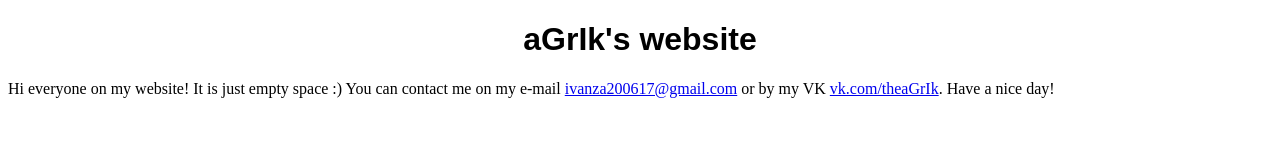
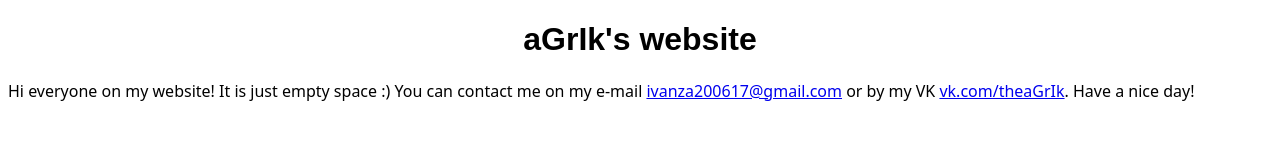
Before and after one commit to aGrIklololol/aGrIk, a plain HTML site: page index.html in a window 1280 px wide. Drawn offline with Linux system fonts and the light colour scheme.

Commit message:
Update index.html

```diff
--- a/index.html
+++ b/index.html
@@ -6,9 +6,9 @@
 <meta http-equiv="X-UA-Compatible" content="ie=edge">
 	<title>aGrIk</title>
 </head>
-
+<!-- I'M WATCHING YOU! -->
 <body>
 <center><h1 style="font-family: Montserrat,sans-serif;">aGrIk's website</h1></center>
-    <p>Hi everyone on my website! It is just empty space :) You can contact me on my e-mail <a href="mailto:ivanza200617@gmail.com">ivanza200617@gmail.com</a> or by my VK <a href="https://vk.com/theaGrIk">vk.com/theaGrIk</a>. Have a nice day!</p>
+    <p style="font-family: system-ui, -apple-system, Segoe UI, Roboto, Ubuntu, Cantarell, Noto Sans, sans-serif;">Hi everyone on my website! It is just empty space :) You can contact me on my e-mail <a href="mailto:ivanza200617@gmail.com">ivanza200617@gmail.com</a> or by my VK <a href="https://vk.com/theaGrIk">vk.com/theaGrIk</a>. Have a nice day!</p>
 </body>
 </html>
```
